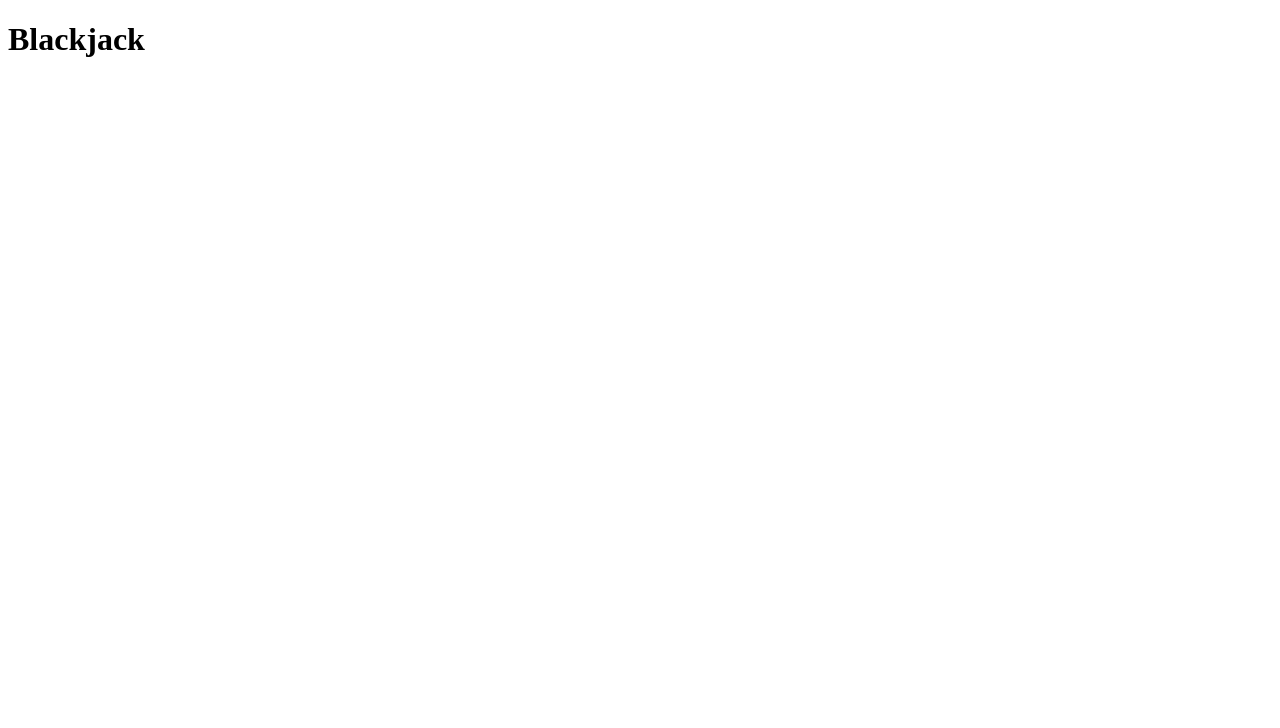
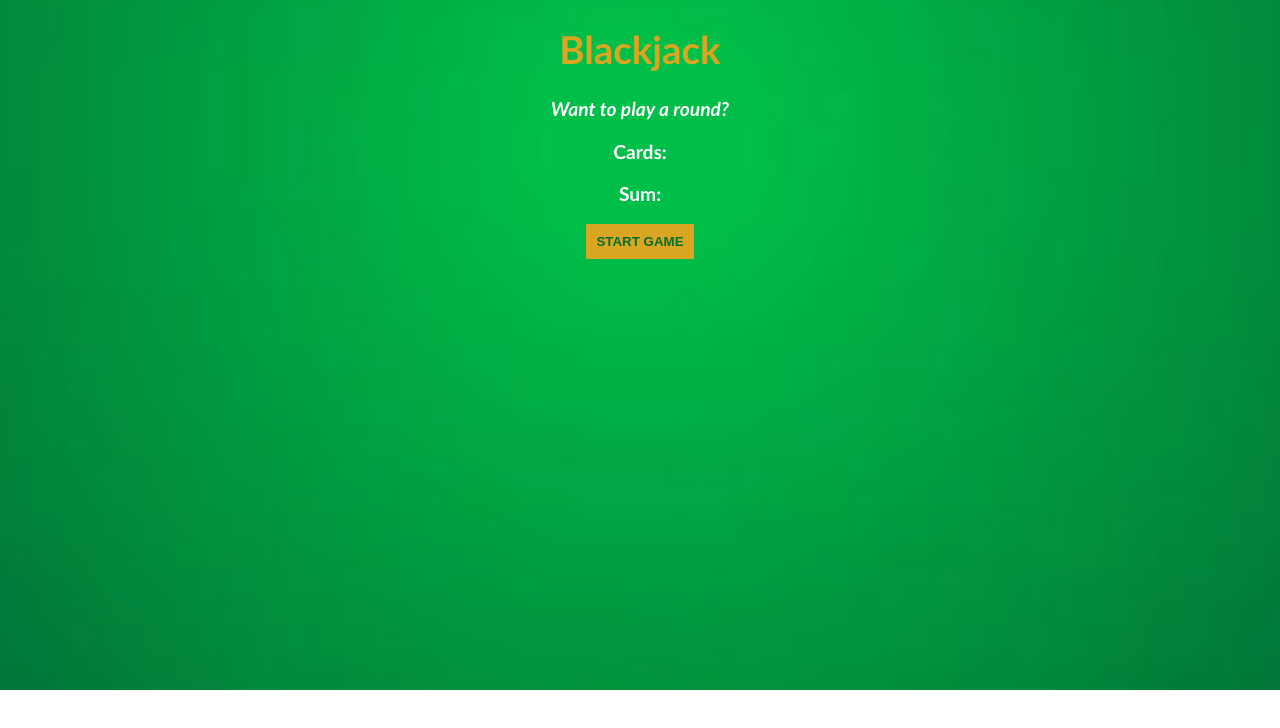
Before and after one commit to DamiAluko/Blackjack-game, a plain HTML site: page index.html in a window 1280 px wide. Drawn offline with Linux system fonts and the light colour scheme.

Commit message:
First design done

```diff
--- a/index.css
+++ b/index.css
@@ -1,3 +1,28 @@
 h1 {
   color: goldenrod;
 }
+body {
+  /* background-color: #f0f0f0; */
+  background-image: url('./images/table.png');
+  background-size: cover;
+  background-repeat: no-repeat;
+  background-position: center;
+  background-size: 180%;
+  font-family: Trebuchet MS, sans-serif;
+  font-size: larger;
+  text-align: center;
+  color: white;
+  font-weight: bold;
+}
+#message-el{
+  font-style: italic;
+}
+#start-btn{
+  width: 400;
+  height: 200;
+  padding: 10px;
+  border: none;
+  background-color: goldenrod;
+  color: #016f32;
+  font-weight: 800;
+}
--- a/index.html
+++ b/index.html
@@ -4,9 +4,15 @@
     <meta charset="UTF-8" />
     <meta name="viewport" content="width=device-width, initial-scale=1.0" />
     <title>Blackjack</title>
+    <link rel="stylesheet" href="index.css" />
   </head>
   <body>
     <h1>Blackjack</h1>
+    <p id="message-el">Want to play a round?</p>
+    <p>Cards:</p>
+    <p>Sum:</p>
+
+    <button id="start-btn">START GAME</button>
     <script src="index.js"></script>
   </body>
 </html>
--- a/index.js
+++ b/index.js
@@ -1,5 +1,7 @@
 //Math.floor(Math.random() * (max - min + 1)) + min;
 
+const startButton = document.getElementById('start-btn')
+startButton.addEventListener('click', StartGame)
 
 let firstCard = Math.floor(Math.random() * (11 - 2 + 1)) + 2;
 let secondCard = Math.floor(Math.random() * (11 - 2 + 1)) + 2;
@@ -11,8 +13,14 @@ let message = "";
 // console.log("First Card: " + firstCard);
 // console.log("Second Card: " + secondCard);
 // console.log("Sum: " + sum);
+// console.log(message);
+// console.log(`hasBlackJack: ${hasBlackJack}`);
+// console.log(`isAlive: ${isAlive}`);
 
-if (sum <= 20){
+function StartGame(){
+  alert("Starting the game...");
+
+  if (sum <= 20){
   message = "Do you want to draw a new card? 🙂";
 } else if (sum === 21){
   message = "Wohoo! You've got Blackjack! 🥳"
@@ -20,8 +28,4 @@ if (sum <= 20){
 } else {
   message = "You're out of the game! 😭"
   isAlive = false
-}
-
-console.log(message);
-console.log(`hasBlackJack: ${hasBlackJack}`);
-console.log(`isAlive: ${isAlive}`);
+}}
```
Also changed, not shown: images/table.png (added).
